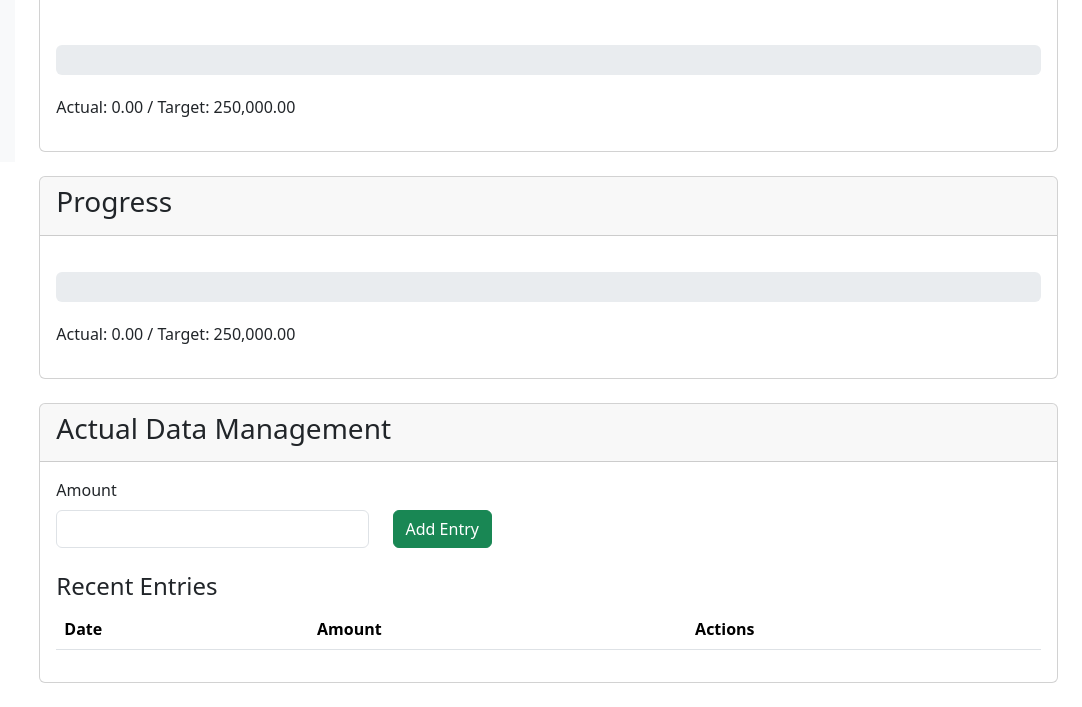
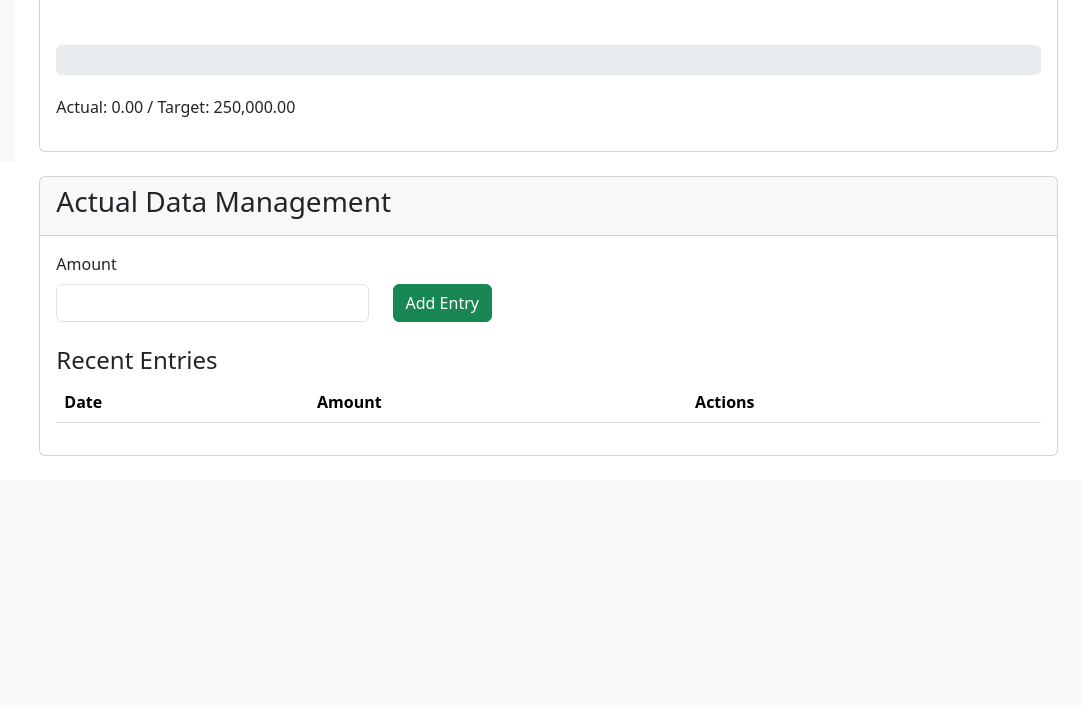
Before and after one commit to shahjahan45/target-dashboard, a PHP site: page /index.php in a window 1280 px wide. Shown: the part 638-1345 px from the top of the page, without its empty margins (198-1280 px from the left). After the commit the page ends 1094 px from the top, so only its background shows below. Run offline with PHP 8.4, Linux system fonts and the light colour scheme; a user stored in the database is signed in; data comes from the database, SQL or seed files in the repository; lists and menus that the app fills with data are empty.

Commit message:
removed duplicate field

```diff
--- a/index.php
+++ b/index.php
@@ -226,35 +226,6 @@ $start_date = date('Y-m-01', strtotime($current_month));
 
                     </div>
 
-                    <div class="card mb-4">
-                        <div class="card-header">
-                            <h3>Progress</h3>
-                        </div>
-                        <div class="card-body">
-                            <?php
-                            // Calculate progress
-                            $actualStmt = $pdo->prepare("SELECT SUM(actual_amount) AS total FROM actual_data
-                                                        WHERE month_year = ?");
-                            $actualStmt->execute([$start_date]);
-                            $actual = $actualStmt->fetch(PDO::FETCH_ASSOC);
-                            $totalActual = $actual['total'] ?? 0;
-                            $targetAmount = $target['target_amount'] ?? 1;
-                            $progress = ($totalActual / $targetAmount) * 100;
-                            ?>
-                            <div class="progress">
-                                <div class="progress-bar" role="progressbar"
-                                     style="width: <?= min($progress, 100) ?>%"
-                                     aria-valuenow="<?= $progress ?>"
-                                     aria-valuemin="0"
-                                     aria-valuemax="100">
-                                    <?= number_format($progress, 2) ?>%
-                                </div>
-                            </div>
-                            <p>Actual: <?= number_format($totalActual, 2) ?> /
-                               Target: <?= number_format($targetAmount, 2) ?></p>
-                        </div>
-                    </div>
-
                     <!-- Actual Data Entry -->
                     <div class="card">
                         <div class="card-header">
```
